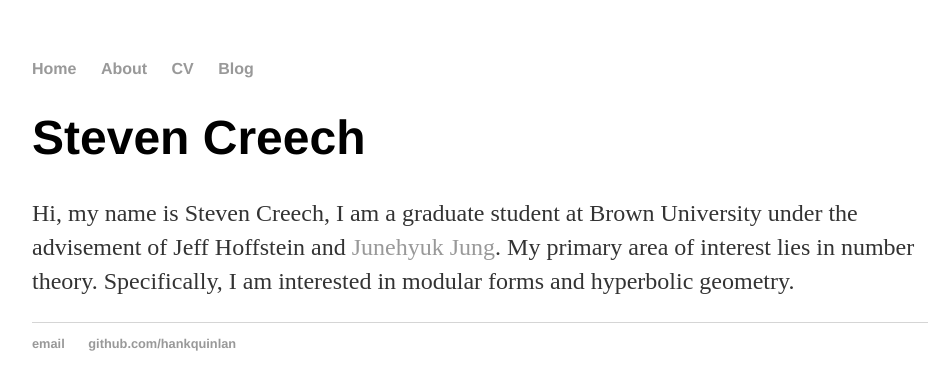
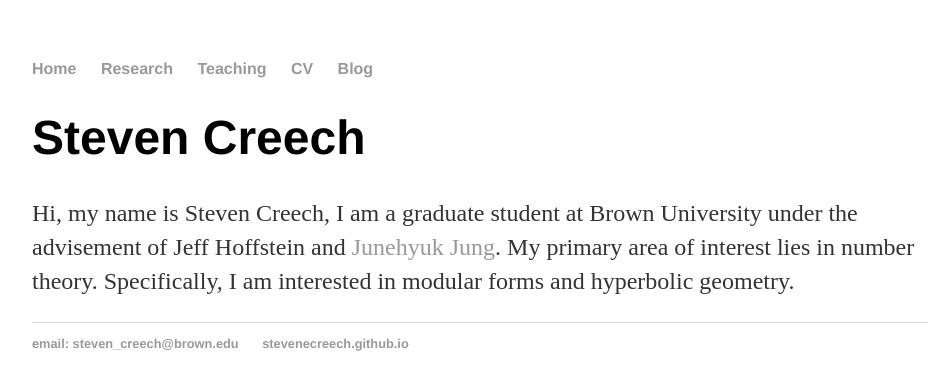
Before and after one commit to stevenecreech/stevenecreech.github.io, a Jekyll site: the page built from index.html, in a window 1280 px wide. Shown: the top 390 px of the page, without its empty margins (160-1105 px from the left). Built offline with Jekyll 4.4.1, drawn with Linux system fonts in a browser that asks for light colours.

Commit message:
Update default.html
Fixed Email thing

```diff
--- a/_layouts/default.html
+++ b/_layouts/default.html
@@ -9,7 +9,8 @@
 			<nav>
 	    		<ul>
 	        		<li><a href="/">Home</a></li>
-		        	<li><a href="/about">About</a></li>
+		        	<li><a href="/research">Research</a></li>
+				<li><a href="/teaching">Teaching</a></li>
 	        		<li><a href="/cv">CV</a></li>
 	        		<li><a href="/blog">Blog</a></li>
 	    		</ul>
@@ -21,8 +22,8 @@
 			</div><!-- /.container -->
 			<footer>
 	    		<ul>
-	        		<li><a href="mailto:steven_creech@brown.edu">email</a></li>
-	        		<li><a href="https://stevenecreech.github.io/">github.com/hankquinlan</a></li>
+	        		<li><a href="mailto:steven_creech@brown.edu">email: steven_creech@brown.edu</a></li>
+	        		<li><a href="https://stevenecreech.github.io/">stevenecreech.github.io</a></li>
 				</ul>
 			</footer>
 		</body>
```
